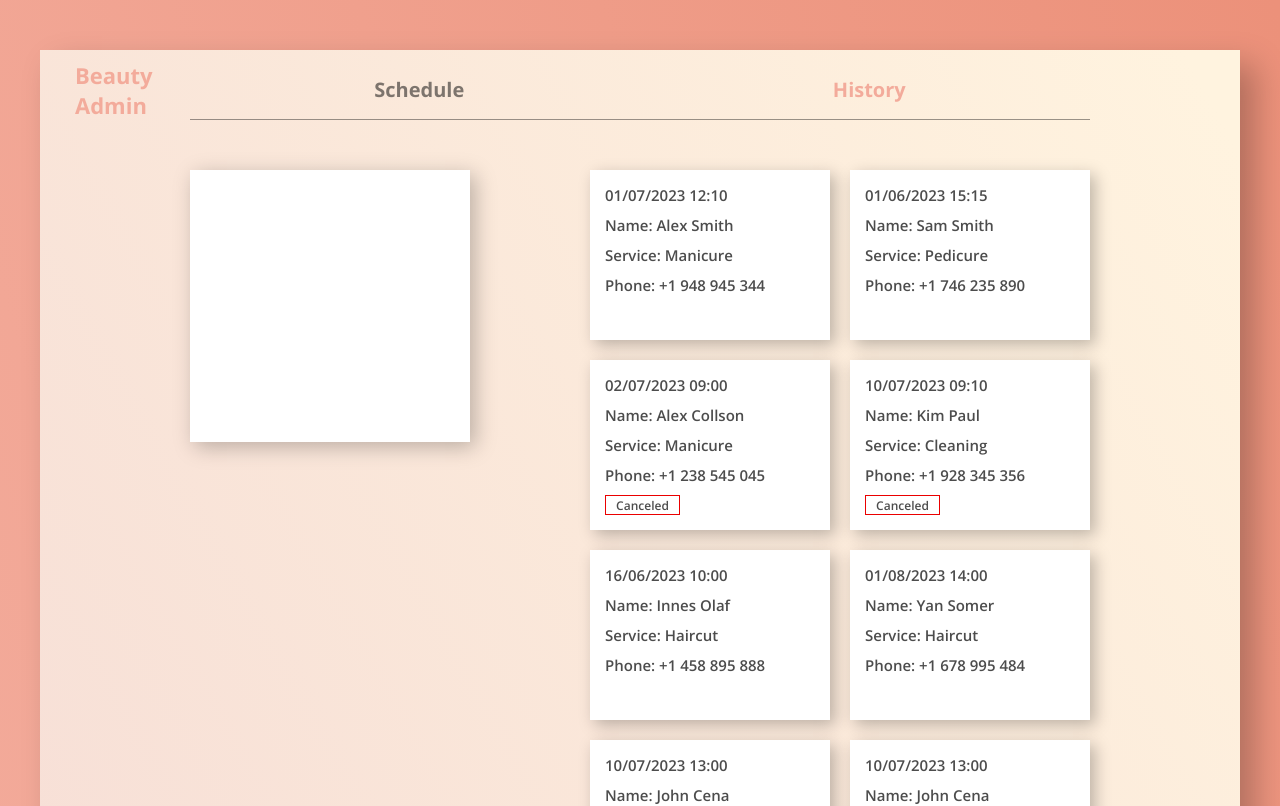
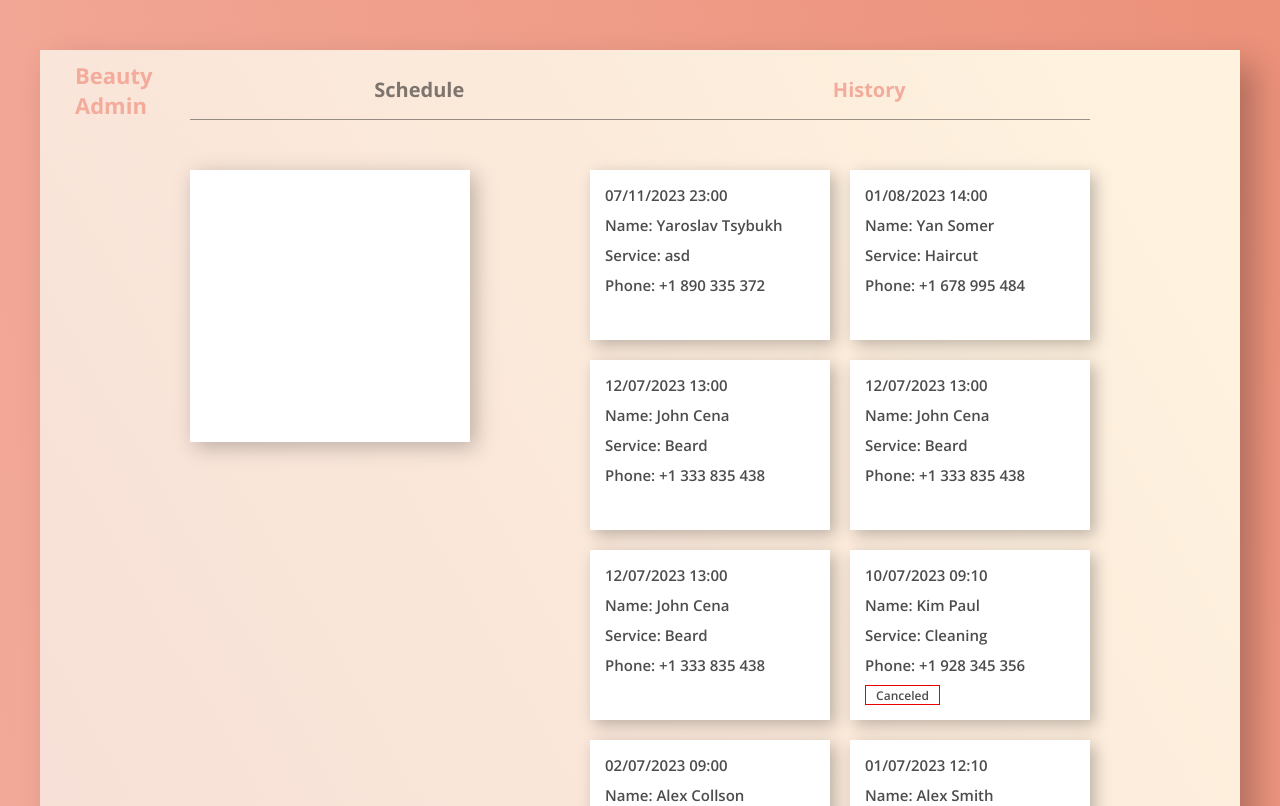
Before and after one commit to YaroslavTsybukh/Beauty, a React (Create React App) app: page /history in a window 1280 px wide. Shown: the top 806 px of the page. Built offline with nearby package versions, Linux system fonts and the light colour scheme; data requests are answered from the project's data file.

Commit message:
implamentation sort and create type for Error component

```diff
--- a/src/assets/db.json
+++ b/src/assets/db.json
@@ -50,7 +50,7 @@
     },
     {
       "id": 7,
-      "date": "2023-07-10T13:00",
+      "date": "2023-07-12T13:00",
       "name": "John Cena",
       "service": "Beard",
       "phone": "+1 333 835 438",
@@ -58,7 +58,7 @@
     },
     {
       "id": 8,
-      "date": "2023-07-10T13:00",
+      "date": "2023-07-12T13:00",
       "name": "John Cena",
       "service": "Beard",
       "phone": "+1 333 835 438",
@@ -66,7 +66,7 @@
     },
     {
       "id": 9,
-      "date": "2023-07-10T13:00",
+      "date": "2023-07-12T13:00",
       "name": "John Cena",
       "service": "Beard",
       "phone": "+1 333 835 438",
@@ -78,7 +78,7 @@
       "name": "Yaroslav Tsybukh",
       "service": "asd",
       "phone": "+1 890 335 372",
-      "canceled": true
+      "canceled": false
     }
   ]
 }
--- a/src/components/appointmentItem.tsx/AppointmentItem.tsx
+++ b/src/components/appointmentItem.tsx/AppointmentItem.tsx
@@ -1,7 +1,6 @@
 import {IAppointment} from "../../shared/appointment.interface";
 import {useState , useEffect , memo} from "react";
 import dayjs from 'dayjs';
-import {useLocation} from "react-router-dom";
 import {Optional} from "utility-types";
 
 import "./appointmentItem.scss";
@@ -13,7 +12,6 @@ type Appointment = Optional<IAppointment , "canceled"> & {
 
 const AppointmentItem = memo (({id , name , service , phone , date , canceled , handleOpen , getActiveAppointments}: Appointment) => {
 	const [timeLeft , changeTimeLeft] = useState<string | null>(null)
-	const {pathname} = useLocation()
 	const formattedDate = dayjs(date).format("DD/MM/YYYY HH:mm")
 
 	useEffect(() => {
--- a/src/components/appointmentList/AppointmentList.tsx
+++ b/src/components/appointmentList/AppointmentList.tsx
@@ -25,7 +25,16 @@ function AppointmentList() {
 	} else if (loadingStatus == "error") {
 		return (
 			<>
-				<Error />
+				<Error msg="error"
+					   version="1.1"
+					   viewBox="0 0 499.973 391.157"
+					   xmlns="http://www.w3.org/2000/svg"
+					   style={{
+						   width: "100px",
+						   height: "100px",
+						   display: "block",
+						   margin: "0 auto",
+					   }}/>
 				<button className="schedule__reload" onClick={getActiveAppointments}>
 					Try again
 				</button>
--- a/src/components/error/Error.tsx
+++ b/src/components/error/Error.tsx
@@ -1,16 +1,14 @@
-function Error() {
+import { ComponentProps } from "react";
+
+interface IError extends ComponentProps<"svg"> {
+	msg?: string;
+}
+
+function Error(props: IError) {
+	const {msg , ...rest} = props
+
 	return (
-		<svg
-			version="1.1"
-			viewBox="0 0 499.973 391.157"
-			xmlns="http://www.w3.org/2000/svg"
-			style={{
-				width: "100px",
-				height: "100px",
-				display: "block",
-				margin: "0 auto",
-			}}
-		>
+		<svg {...rest}>
 			<g id="cloud-rejected">
 				<g id="cloud-rejected_1_">
 					<path
--- a/src/components/historyList/HistoryList.tsx
+++ b/src/components/historyList/HistoryList.tsx
@@ -3,9 +3,12 @@ import {AppointmentsContext} from "../../context/appointments/AppointmentsContex
 import AppointmentItem from "../appointmentItem.tsx/AppointmentItem";
 import Spinner from "../spinner/Spinner";
 import Error from "../error/Error";
+import dayjs from "dayjs";
 
 function HistoryList() {
 	const {allAppointments , getAppointments , loadingStatus} = useContext(AppointmentsContext)
+
+	allAppointments.sort((a ,b) => dayjs(b.date).valueOf() - dayjs(a.date).valueOf())
 
 	useEffect(() => {
 		getAppointments()
```
